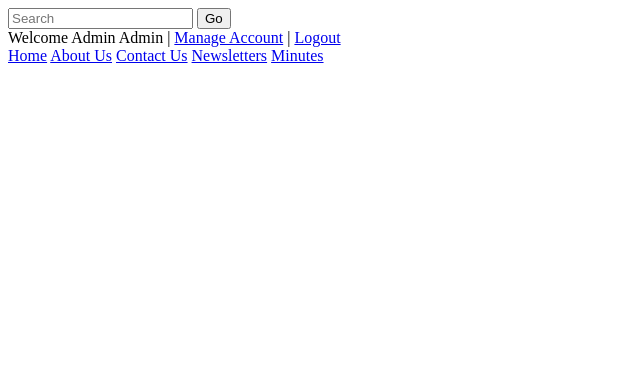
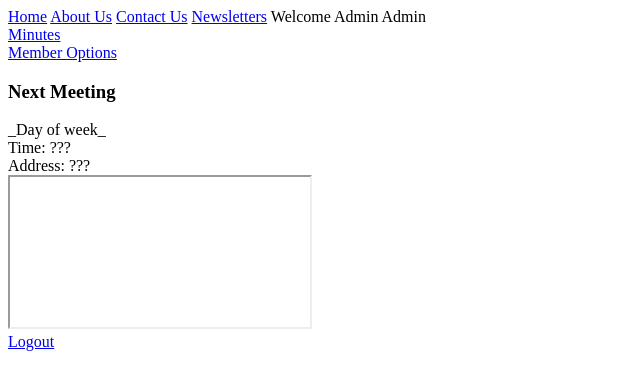
Before and after one commit to andosgee/Rotary, a PHP site: page /index.php in a window 1280 px wide. Shown: the top 390 px of the page, without its empty margins (0-640 px from the left). Run offline with PHP 8.4, Linux system fonts and the light colour scheme; a user stored in the database is signed in.

Commit message:
New redesigned nav

```diff
--- a/inc/bott_nav.php
+++ /dev/null
@@ -1,12 +0,0 @@
-<!-- Bottom Nav -->
-<a href="index.php">Home</a>
-<a href="about.php">About Us</a>
-<a href="contact.php">Contact Us</a>
-<a href="newsletter.php">Newsletters</a>
-
-<?php
-if(!empty($_SESSION['USER'])){
-  echo"
-  <a href='minutes.php'>Minutes</a>";
-}
-?>
--- a/inc/nav.php
+++ b/inc/nav.php
@@ -1,8 +1,47 @@
 <div class="nav"> <!--Master Class of divs-->
-  <div class="nav" id="top_nav">
-    <?php include "top_nav.php";?> <!--Adds the top part of nav-->
+  <div  class="menu">
+    <div class="nav" id="items"><!--Holds nav items-->
+      <a href="index.php">Home</a>
+      <a href="about.php">About Us</a>
+      <a href="contact.php">Contact Us</a>
+      <a href="newsletter.php">Newsletters</a>
+
+      <?php
+      if(!empty($_SESSION['USER'])){ #Shows options avalible whether a user is signed in
+        $name = $_SESSION['NameF']." ".$_SESSION['NameS'];
+        echo"
+        Welcome {$name}
+        <br>
+        <a href='minutes.php'>Minutes</a>
+        <br>
+        <a href='admin.php'>Member Options</a>
+        ";
+      }else{
+        echo"<a href='signup.php'>Sign-Up</a>";
+      }
+      ?>
+    </div>
+    <div class="sidebar">
+      <h3>Next Meeting</h3>
+      _Day of week_
+      <br>
+      Time: ???
+      <br>
+      Address: ???
+      <br>
+      <iframe>Google Maps</iframe>
+    </div>
   </div>
-  <div class="nav" id="bott_nav">
-    <?php include "bott_nav.php";?><!--Adds the bott part of nav-->
+  <div class="login"> <!--Shows options avalible whether a user is signed in-->
+    <?php
+    if(empty($_SESSION['USER'])){
+      echo"
+      <a href='login.php'>Login</a>";
+    }else{
+      echo "
+      <a href='logout.php'>Logout</a>";
+    }
+    ?>
+
   </div>
 </div>
--- a/inc/top_nav.php
+++ /dev/null
@@ -1,21 +0,0 @@
-<!-- Top nav -->
-<form method="get" name="search_site"> <!--Search Bar-->
-  <input type="text" placeholder="Search" name="site_input" id="site_input">
-  <button name="site_button" id="site_button" type="submit">Go</button>
-</form>
-
-<?php
-if(empty($_SESSION['USER'])){
-  echo"
-  <a href='login.php'>Login</a>
-  |
-  <a href='signup.php'>Sign-Up</a>";
-}else{
-  $name = $_SESSION['NameF']." ".$_SESSION['NameS'];
-  echo "
-  Welcome {$name} |
-  <a href='admin.php'>Manage Account</a>
-  |
-  <a href='logout.php'>Logout</a>";
-}
-?>
```
